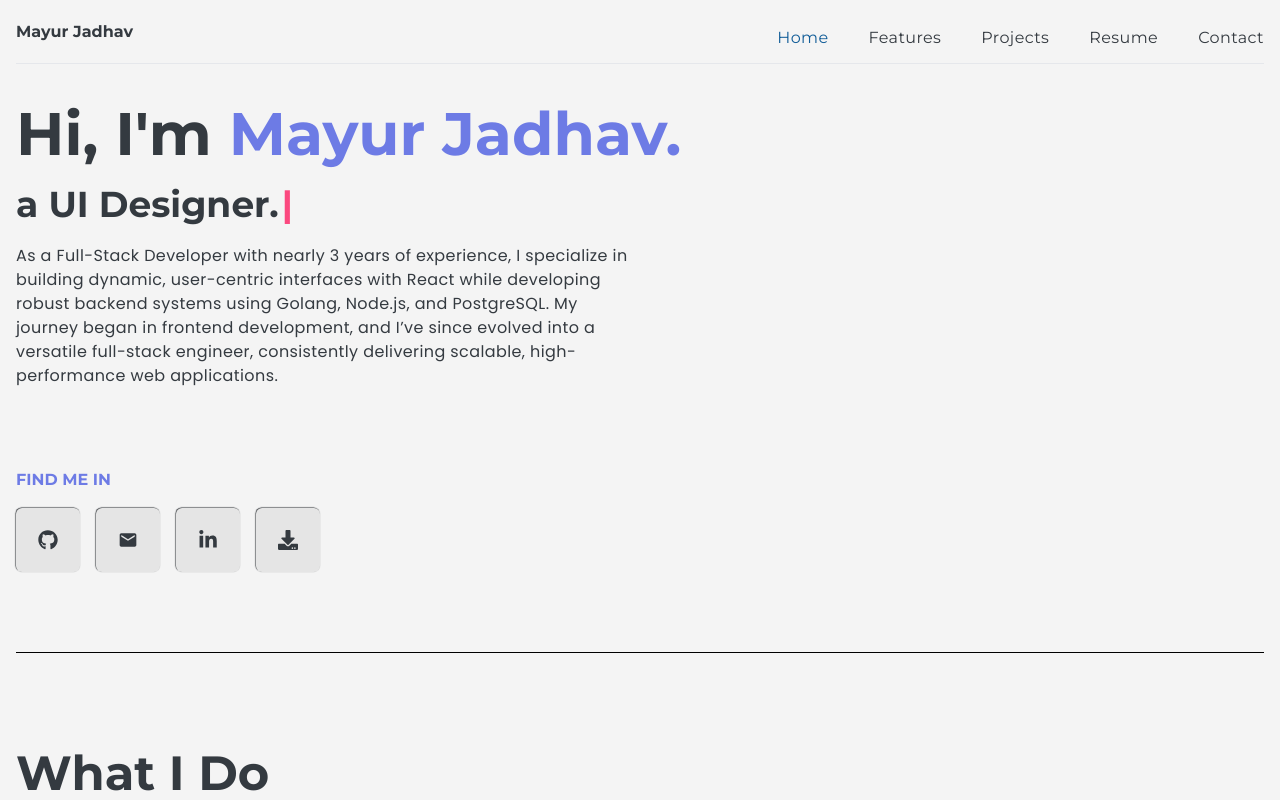
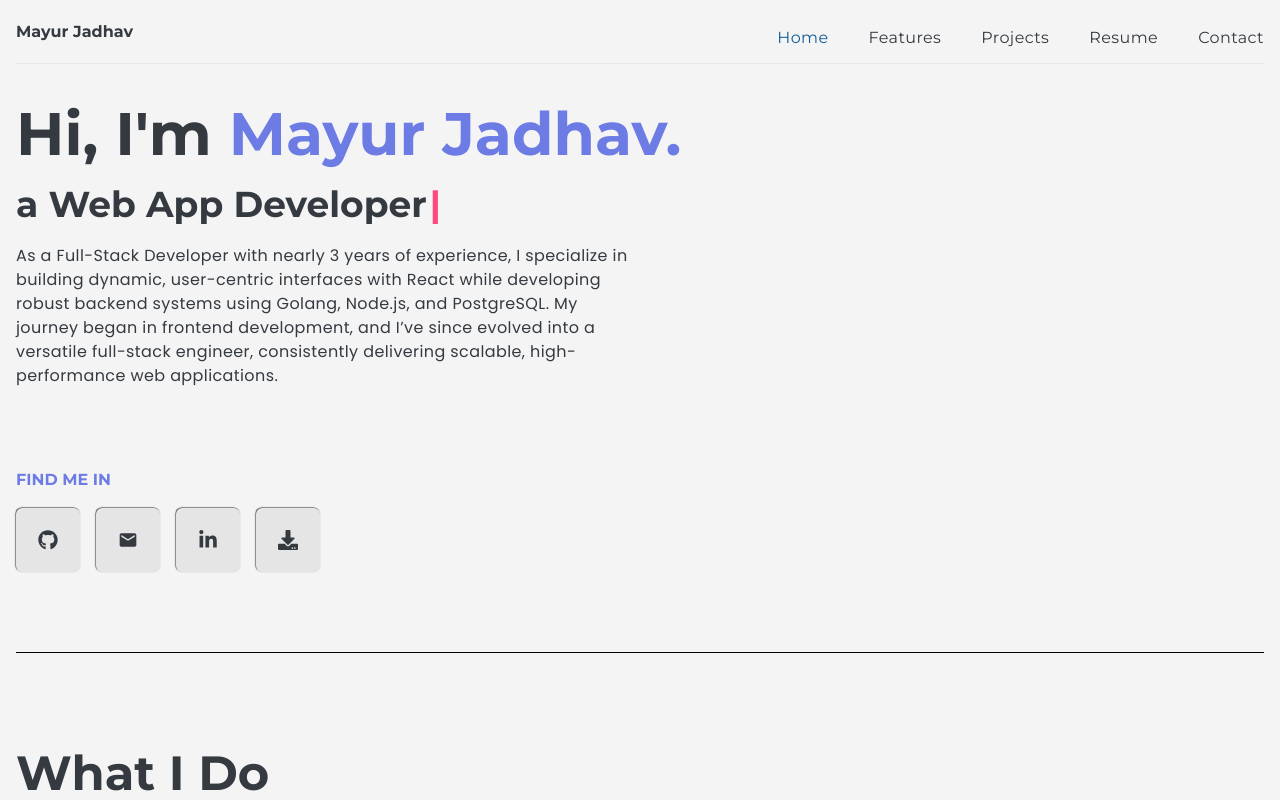
Before and after one commit to MjMayur/MJporfolio, a React (Create React App) app in the folder portfolioone/: page / in a window 1280 px wide. Shown: the top 800 px of the page. Built offline with nearby package versions, Linux system fonts and the light colour scheme.

Commit message:
Add files via upload

```diff
--- a/portfolioone/src/components/banner/LeftBanner.js
+++ b/portfolioone/src/components/banner/LeftBanner.js
@@ -10,7 +10,15 @@ import { MdEmail } from "react-icons/md";
 
 const LeftBanner = () => {
   const [text] = useTypewriter({
-    words: ["Professional Coder.", "Frontend Developer.", "UI Designer."],
+    words: [
+      "Creative Problem Solver.",
+      "Full-Stack Developer.",
+      "Web App Developer",
+      "Android and IOS Developer",
+      "UI/UX Enthusiast.",
+      "React & Golang Specialist.",
+      "Passionate Tech Builder.",
+    ],
     loop: true,
     typeSpeed: 20,
     deleteSpeed: 10,
@@ -78,7 +86,7 @@ const LeftBanner = () => {
               </span>
             </a>
             <a
-              href="https://drive.google.com/file/d/13hITDtMVetZQrx0VtD6-TEG3W2Td972B/view?usp=drive_link"
+              href="https://drive.google.com/file/d/1LMYAJSXKHnkovKhoKDBGn-vXJO4heCM1/view?usp=drive_link"
               download="My_Resume_Mayur_Jadhav"
               title="Download Resume"
               target="_blank"
--- a/portfolioone/src/components/contact/ContactLeft.js
+++ b/portfolioone/src/components/contact/ContactLeft.js
@@ -56,7 +56,7 @@ const ContactLeft = () => {
             </span>
           </a>
           <a
-            href="https://drive.google.com/file/d/13hITDtMVetZQrx0VtD6-TEG3W2Td972B/view?usp=drive_link"
+            href="https://drive.google.com/file/d/1LMYAJSXKHnkovKhoKDBGn-vXJO4heCM1/view?usp=drive_link"
             title="Download Resume"
             target="_blank"
           >
--- a/portfolioone/src/components/navbar/Navbar.js
+++ b/portfolioone/src/components/navbar/Navbar.js
@@ -93,7 +93,7 @@ const Navbar = () => {
                   </span>
                 </a>
                 <a
-                  href="https://drive.google.com/file/d/13hITDtMVetZQrx0VtD6-TEG3W2Td972B/view?usp=drive_link"
+                  href="https://drive.google.com/file/d/1LMYAJSXKHnkovKhoKDBGn-vXJO4heCM1/view?usp=drive_link"
                   target="_blank"
                   rel="noopener noreferrer"
                 >
```
